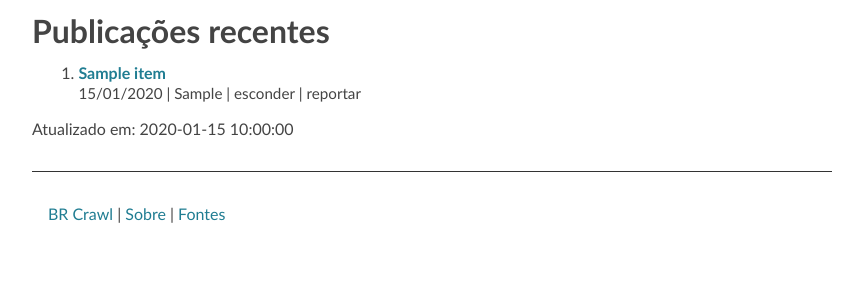
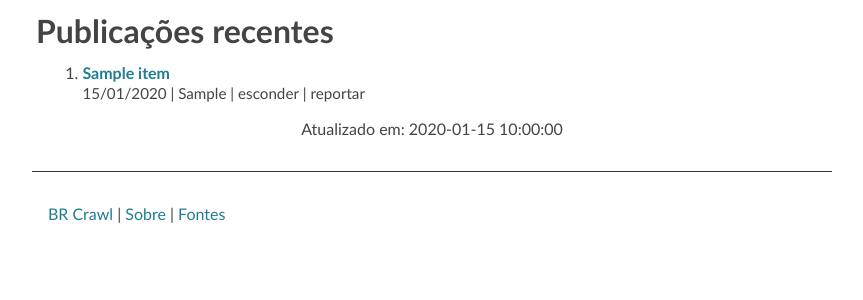
Before and after one commit to guites/brcrawl, a Flask app: template backend/templates/views/index.html in a window 1280 px wide. Shown: the part 61-361 px from the top of the page, without its empty margins (208-1071 px from the left). Run offline with Flask 3, Linux system fonts and the light colour scheme; the template is opened without the code that fills it: most values are stand-ins (such as "Sample title", 1, 10 or a date in 2020).

Commit message:
feat: break long lines in post title

```diff
--- a/backend/static/style.css
+++ b/backend/static/style.css
@@ -33,6 +33,10 @@ header {
     margin-bottom: 0.25em;
 }
 
+main {
+    padding: 0 0.25rem;
+}
+
 .header-title {
     font-size: 2em;
     font-weight: bold;
@@ -49,6 +53,8 @@ header > h1 {
 h2 {
     font-size: 1rem;
     display: inline;
+    overflow-wrap: break-word;
+    max-width: 100%;
 }
 
 ol {
@@ -57,6 +63,9 @@ ol {
 
 li {
     margin-block-start: 1em;
+    overflow-wrap: break-word;
+    word-wrap: break-word;
+    max-width: 100%;
 }
 
 a {
@@ -136,6 +145,10 @@ button.report:hover, button.unreport, button.hide:hover, button.show {
     max-width: 100%;
 }
 
+.last-updated {
+    text-align: center;
+}
+
 @media screen and (max-width: 470px) {
     header { text-align: center; }
     .title-br { display: initial; }
--- a/backend/templates/views/index.html
+++ b/backend/templates/views/index.html
@@ -45,7 +45,7 @@
     {% endif %}
 
     {% if last_updated %}
-    <p>Atualizado em:
+    <p class="last-updated">Atualizado em:
         <time id="update-at" datetime="{{ last_updated }}">
             {{ last_updated_formatted }}
         </time>
```
